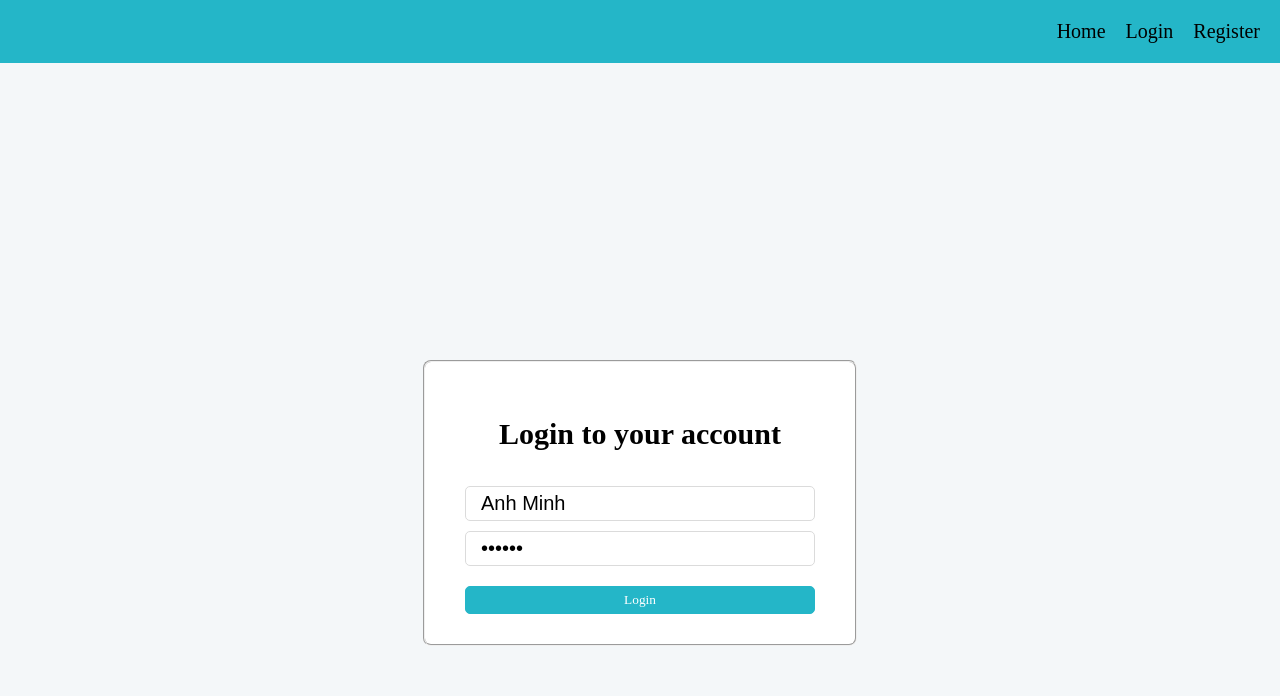
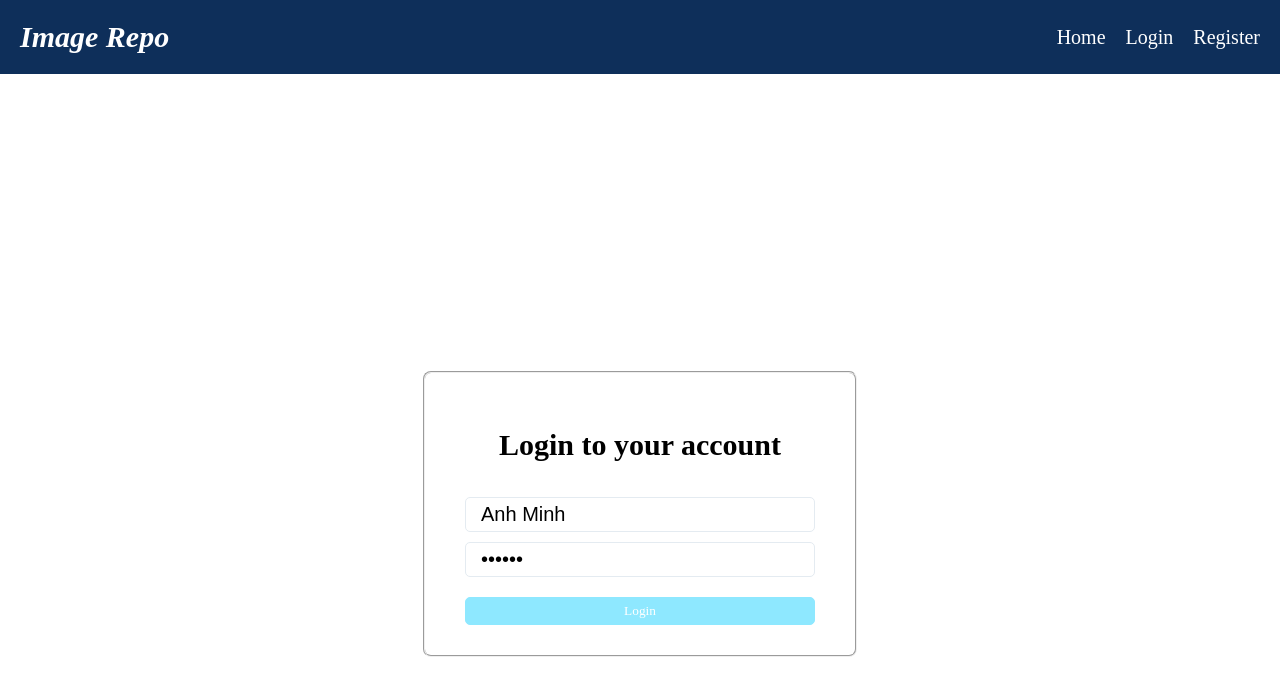
Before and after one commit to anhminhtran235/shopify-image-repo, a React (Create React App) app in the folder client/: page /login in a window 1280 px wide. Shown: the top 696 px of the page. Built offline with nearby package versions, Linux system fonts and the light colour scheme; no server answers.

Commit message:
Make home page looks nicer

```diff
--- a/client/src/App.js
+++ b/client/src/App.js
@@ -13,7 +13,7 @@ import PrivateRoute from './components/Route/PrivateRoute';
 import Secret from './components/Secret';
 import { useEffect } from 'react';
 import { getMe } from './redux/actions/auth';
-import Navbar from './components/Navbar/Navbar';
+import Header from './components/Header/Header';
 
 const App = () => {
   useEffect(() => {
@@ -24,7 +24,7 @@ const App = () => {
     <Provider store={store}>
       <GlobalStyles />
       <BrowserRouter>
-        <Navbar />
+        <Header />
 
         <Switch>
           <Route exact path='/' component={Home}></Route>
--- a/client/src/components/Navbar/Navbar.js
+++ b/client/src/components/Header/Header.js
@@ -1,12 +1,19 @@
 import { Link } from 'react-router-dom';
 import { connect } from 'react-redux';
 
-import { NavbarStyle, NavLink, NavLinksContainer } from '../styles/NavbarStyle';
+import {
+  Logo,
+  HeaderStyle,
+  NavLink,
+  NavLinksContainer,
+} from '../styles/HeaderStyle';
 import LogoutButton from './LogoutButton';
 
-const Navbar = ({ isAuthenticated }) => {
+const Header = ({ isAuthenticated }) => {
   return (
-    <NavbarStyle>
+    <HeaderStyle>
+      <Logo>Image Repo</Logo>
+
       <NavLinksContainer>
         <NavLink as={Link} to='/'>
           Home
@@ -26,7 +33,7 @@ const Navbar = ({ isAuthenticated }) => {
 
         {isAuthenticated && <LogoutButton />}
       </NavLinksContainer>
-    </NavbarStyle>
+    </HeaderStyle>
   );
 };
 
@@ -36,4 +43,4 @@ const mapStateToProps = (state) => {
   };
 };
 
-export default connect(mapStateToProps)(Navbar);
+export default connect(mapStateToProps)(Header);
--- a/client/src/components/Navbar/LogoutButton.js
+++ b/client/src/components/Header/LogoutButton.js
@@ -3,7 +3,7 @@ import { withRouter } from 'react-router';
 import { connect } from 'react-redux';
 
 import { logout } from '../../redux/actions/auth';
-import { NavLink } from '../styles/NavbarStyle';
+import { NavLink } from '../styles/HeaderStyle';
 
 const LogoutButton = ({ logout }) => {
   const onClick = () => {
--- a/client/src/components/Home/Home.js
+++ b/client/src/components/Home/Home.js
@@ -3,7 +3,7 @@ import InfiniteScroll from 'react-infinite-scroll-component';
 import { useEffect } from 'react';
 
 import Image from '../Image/Image';
-import { HomeStyle } from '../styles/HomeStyle';
+import { HomeStyle, ImagesStyle } from '../styles/HomeStyle';
 import DragAndDrop from '../DragAndDrop/DragAndDrop';
 
 import { fetchImages } from '../../redux/actions/images';
@@ -15,12 +15,13 @@ const Home = ({ images, fetchImages, user }) => {
 
   const fetchMoreImages = () => {
     const offset = images.length;
-    fetchImages(offset, 3);
+    fetchImages(offset, 10);
   };
 
   return (
     <HomeStyle>
-      <DragAndDrop />
+      {/* <DragAndDrop /> */}
+      <ImagesStyle>
         <InfiniteScroll
           dataLength={images.length}
           next={fetchMoreImages}
@@ -29,10 +30,15 @@ const Home = ({ images, fetchImages, user }) => {
           {images.map((image) => {
             const isMine = image.user.uuid === user?.uuid;
             return (
-            <Image isMine={isMine} url={image.url} filename={image.filename} />
+              <Image
+                isMine={isMine}
+                url={image.url}
+                filename={image.filename}
+              />
             );
           })}
         </InfiniteScroll>
+      </ImagesStyle>
     </HomeStyle>
   );
 };
--- a/client/src/components/Image/Image.js
+++ b/client/src/components/Image/Image.js
@@ -1,17 +1,23 @@
-import { ImageStyle } from '../styles/ImageStyle';
+import { ImageStyle, Wrapper } from '../styles/ImageStyle';
 
 const Image = ({ isMine, url, filename }) => {
   return (
+    <Wrapper>
       <ImageStyle>
-      <div>
+        <div class='image-outside-wrapper'>
+          <div class='image-inside-wrapper'>
             <img src={url} alt={filename} />
           </div>
-      <div>
+        </div>
+        <div class='filename'>
           <p>{filename}</p>
-        <a href={url}>Open</a>
-        {isMine ? 'IsMine' : ''}
         </div>
+        <div class='username'>
+          <p>Uploaded by USER_NAME</p>
+        </div>
+        {isMine && <input type='checkbox' />}
       </ImageStyle>
+    </Wrapper>
   );
 };
 
--- a/client/src/components/styles/GlobalStyles.js
+++ b/client/src/components/styles/GlobalStyles.js
@@ -5,13 +5,11 @@ const GlobalStyles = createGlobalStyle`
     @import url('https://fonts.googleapis.com/css2?family=Dancing+Script:wght@700&display=swap');
 
     html {
-        --lighter-blue: #24b6c8;
-        --darker-blue: #26aec0;
-        --darkest-blue: #22a0b1;
+        --lighter-blue: #8EE8FF;
+        --darker-blue: #005ce4;
+        --darkest-blue: #0e2f5a;
 
-        --lighter-grey: #f4f7f9;
-        --darker-grey: #dbdbdb;
-        --darkest-grey: #acacac;
+        --darker-grey: #e4ebf1;
 
         --lighter-orange: #e05100;
         --darker-orange: #cc4b01;
@@ -20,20 +18,6 @@ const GlobalStyles = createGlobalStyle`
         --lighter-black: #2d3e50;
         --darker-black: #222222;
         --darkest-black: #161616;
-
-        --container-padding: 120px;
-        @media (max-width: 1300px) {
-            --container-padding: 60px;
-        }
-        @media (max-width: 1015px) {
-            --container-padding: 40px;
-        }
-        @media (max-width: 927px) {
-            --container-padding: 20px;
-        }
-        @media (max-width: 500px) {
-            --container-padding: 10px;
-        }
 
         box-sizing: border-box;
     }
@@ -49,7 +33,6 @@ const GlobalStyles = createGlobalStyle`
         padding: 0;
         margin: 0;
         font-size: 20px;
-        background: var(--lighter-grey);
     }
 
     ul {
@@ -59,7 +42,7 @@ const GlobalStyles = createGlobalStyle`
 
     a {
         text-decoration: none;
-        color: var(---darker-black);
+        color: white
     }
 
     a:hover {
--- /dev/null
+++ b/client/src/components/styles/HeaderStyle.js
@@ -0,0 +1,35 @@
+import styled from 'styled-components';
+
+export const Logo = styled.h2`
+  margin: 0;
+  color: white;
+  font-style: italic;
+  :hover {
+    cursor: pointer;
+    color: var(--lighter-orange);
+  }
+`;
+
+export const HeaderStyle = styled.nav`
+  display: flex;
+  justify-content: space-between;
+  padding: 20px;
+  background: var(--darkest-blue);
+`;
+
+export const NavLinksContainer = styled.ul`
+  display: flex;
+  justify-content: center;
+  align-items: center;
+  margin: 0;
+  padding-left: 0;
+`;
+
+export const NavLink = styled.a`
+  margin-left: 20px;
+  :hover {
+    cursor: pointer;
+    color: var(--lighter-blue);
+    text-decoration: none;
+  }
+`;
--- a/client/src/components/styles/HomeStyle.js
+++ b/client/src/components/styles/HomeStyle.js
@@ -2,6 +2,16 @@ import styled from 'styled-components';
 
 export const HomeStyle = styled.div`
   display: flex;
-  justify-content: right;
   padding: 20px;
+  background: var(--darker-grey);
 `;
+
+export const ImagesStyle = styled.div`
+  .infinite-scroll-component {
+    display: flex;
+    flex-wrap: wrap;
+    > div {
+      width: 33.33%;
+    }
+  }
+`;
--- a/client/src/components/styles/ImageStyle.js
+++ b/client/src/components/styles/ImageStyle.js
@@ -2,6 +2,53 @@ import styled from 'styled-components';
 
 export const ImageStyle = styled.div`
   display: flex;
-  justify-content: right;
-  padding: 20px;
+  flex-direction: column;
+  justify-content: center;
+  align-items: center;
+  box-shadow: 0 1px 2px rgb(0 0 0 / 40%);
+  background: white;
+  border-radius: 8px;
+  margin: 20px;
+  font-size: 16px;
+  padding: 20px 10px;
+  transition: 0.2s;
+
+  :hover {
+    transition: 0.2s;
+    opacity: 70%;
+    box-shadow: 0 4px 5px rgb(0 0 0 / 50%);
+    cursor: pointer;
+  }
+
+  .image-outside-wrapper {
+    width: 100%;
+    border-radius: 8px 8px 0px 0px;
+
+    .image-inside-wrapper {
+      max-width: 300px;
+      max-height: 250px;
+      display: flex;
+      margin: auto;
+      position: relative;
+      img {
+        max-width: 100%;
+        max-height: 100%;
+        display: inline-block;
+      }
+    }
+  }
+
+  p {
+    margin: 0;
+  }
+
+  .filename {
+    margin-top: 10px;
+  }
+
+  .username {
+    margin-top: 10px;
+  }
 `;
+
+export const Wrapper = styled.div``;
--- a/client/src/components/styles/NavbarStyle.js
+++ /dev/null
@@ -1,23 +0,0 @@
-import styled from 'styled-components';
-
-export const NavbarStyle = styled.nav`
-  display: flex;
-  justify-content: right;
-  padding: 20px;
-  background: var(--lighter-blue);
-`;
-
-export const NavLinksContainer = styled.ul`
-  display: flex;
-  margin: 0;
-  padding-left: 0;
-`;
-
-export const NavLink = styled.a`
-  margin-left: 20px;
-  :hover {
-    cursor: pointer;
-    color: white;
-    text-decoration: none;
-  }
-`;
```
Lines whose indentation alone changed are shown as unchanged.
